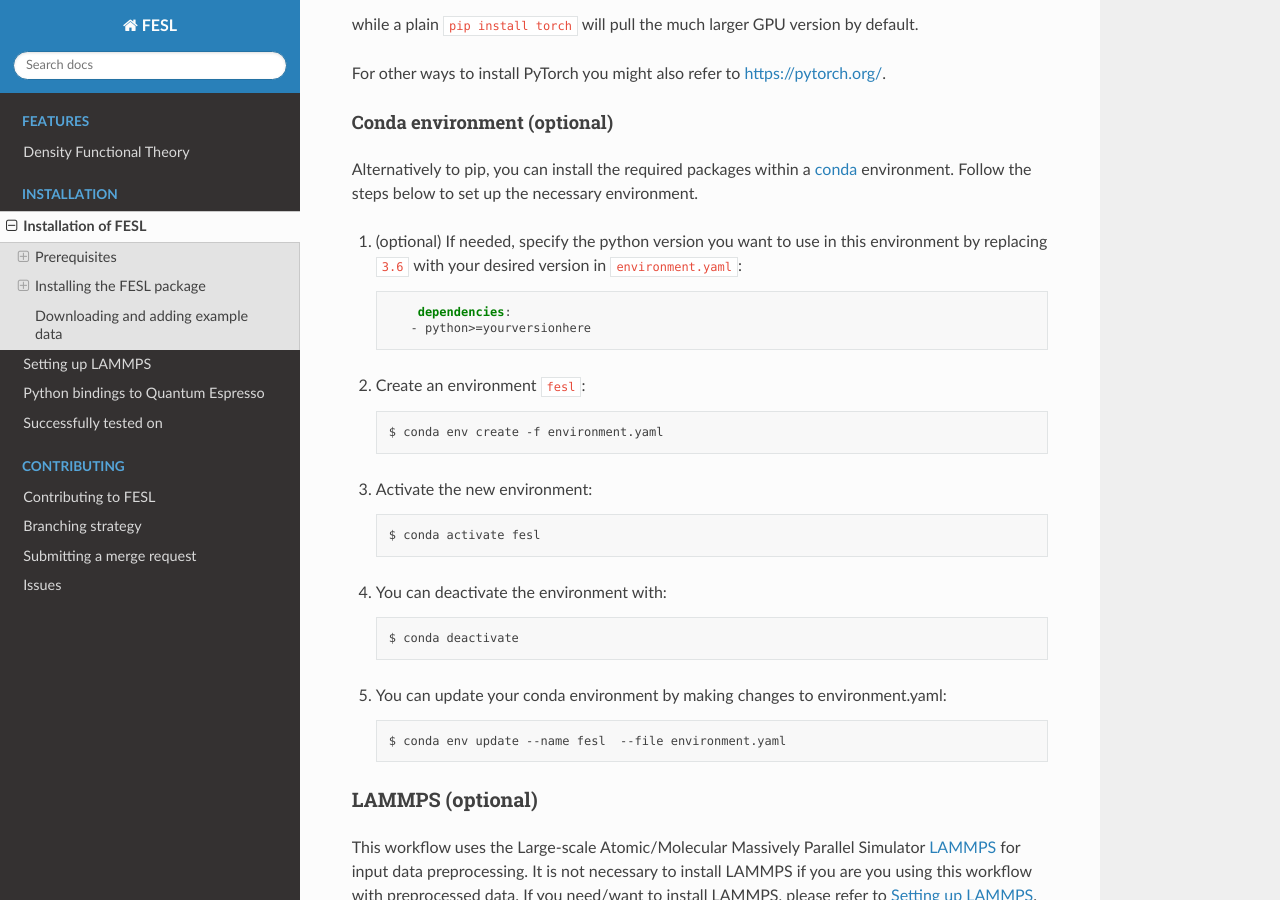
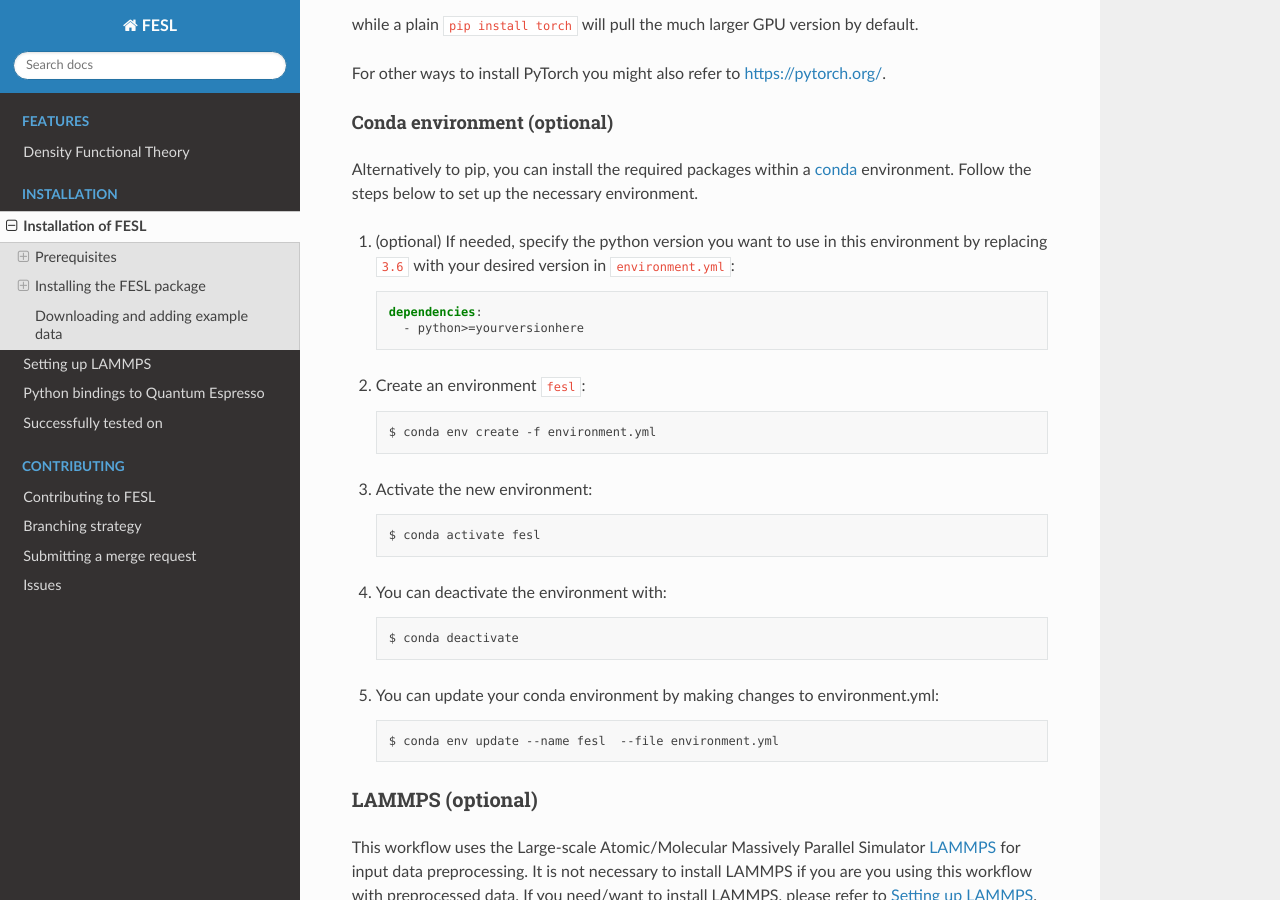
Before and after one commit to mala-project/mala, a Sphinx documentation site: the page built from docs/source/install/README.md, in a window 1280 px wide and 900 px high, scrolled down 1351 px. Built offline with Sphinx 7.4.7 and the Read the Docs theme 2.0.0, drawn with Linux system fonts in a browser that asks for light colours; pages that are not in the unit, such as notebooks, are missing from menus.

Commit message:
Use .yml file ending consistently for all YAML files:
This addresses conda environment files and .gitlab-ci.yml file.

````diff
--- a/docs/source/install/README.md
+++ b/docs/source/install/README.md
@@ -65,15 +65,16 @@ For other ways to install PyTorch you might also refer to <https://pytorch.org/>
 Alternatively to pip, you can install the required packages within a
 [conda](https://docs.conda.io/en/latest/miniconda.html) environment.
 Follow the steps below to set up the necessary environment.
-1. (optional) If needed, specify the python version you want to use in this environment by replacing `3.6` with your
-desired version in `environment.yaml`:
-   ```yaml
-       dependencies:
-      - python>=yourversionhere
+
+1. (optional) If needed, specify the python version you want to use in this
+environment by replacing `3.6` with your desired version in `environment.yml`:
+   ```yml
+   dependencies:
+     - python>=yourversionhere
    ```
 2. Create an environment `fesl`:
    ```sh
-   $ conda env create -f environment.yaml
+   $ conda env create -f environment.yml
    ```
 3. Activate the new environment:
    ```sh
@@ -83,9 +84,9 @@ desired version in `environment.yaml`:
     ```sh
     $ conda deactivate
     ```
-5. You can update your conda environment by making changes to environment.yaml:
+5. You can update your conda environment by making changes to environment.yml:
     ```sh
-    $ conda env update --name fesl  --file environment.yaml
+    $ conda env update --name fesl  --file environment.yml
     ```
 ###  LAMMPS (optional)
 
````
Also changed, not shown: 2 other files.
